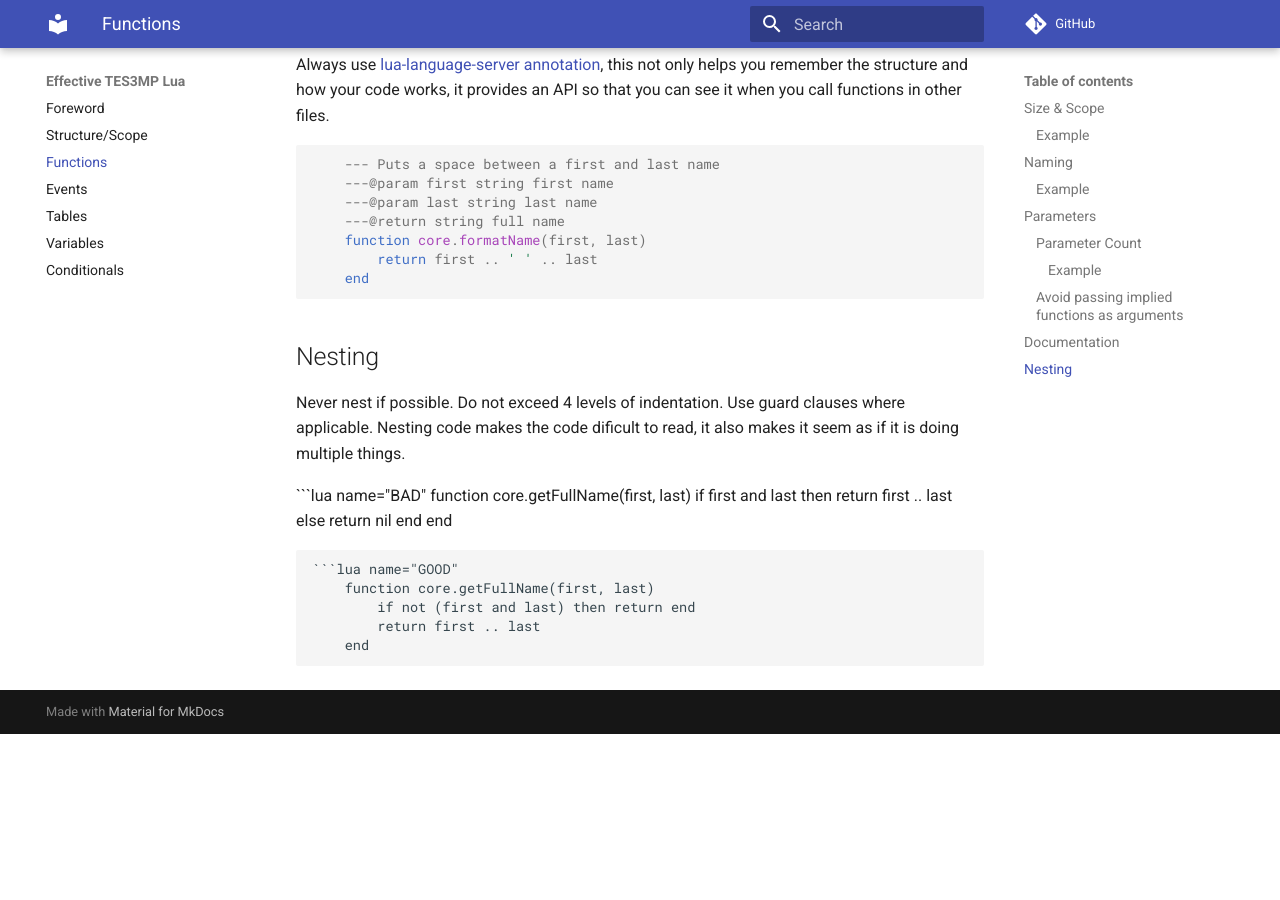
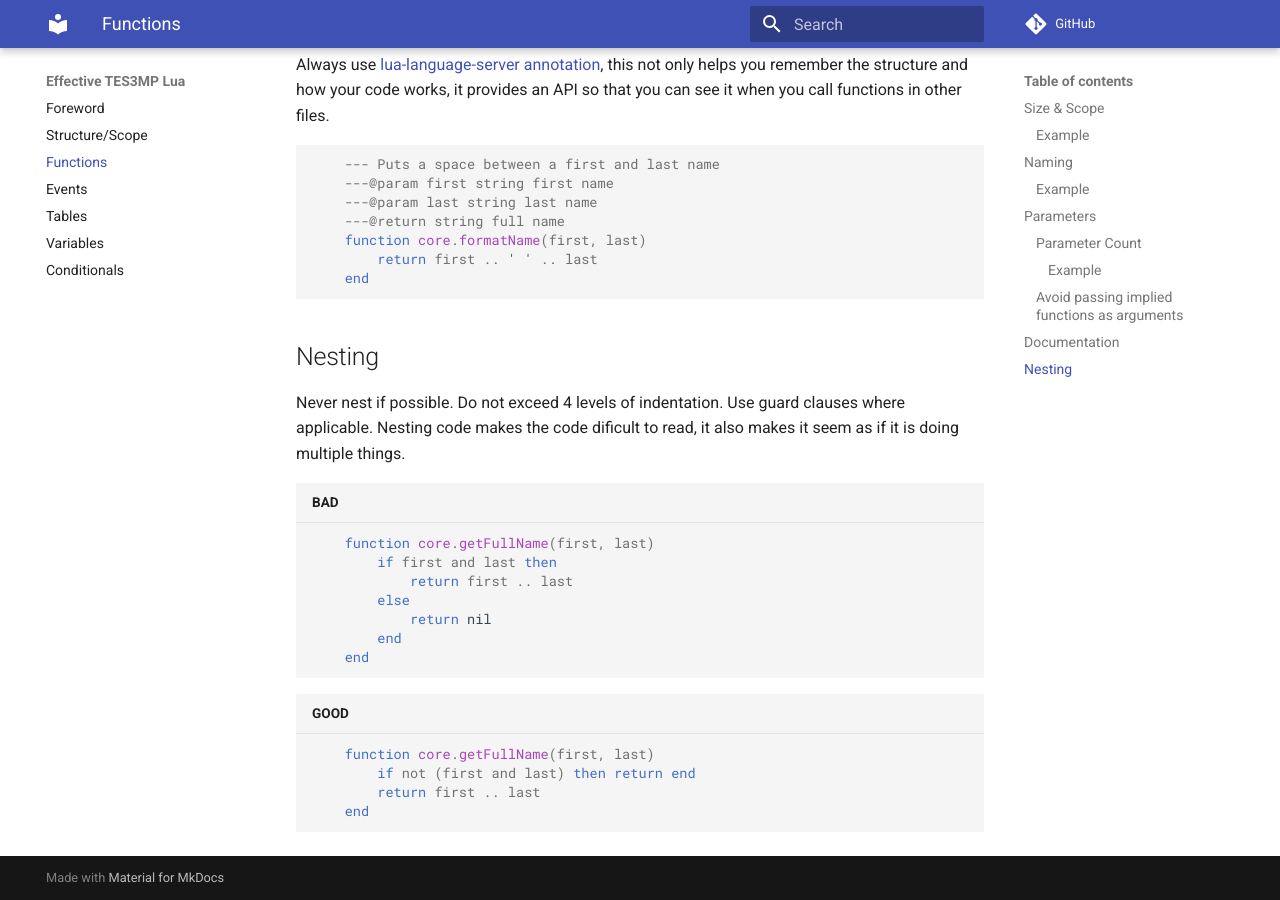
Before and after one commit to Resdayn-RP/effective-tes3mp-lua, an MkDocs documentation site: the page built from docs/functions.md, in a window 1280 px wide and 900 px high, scrolled down 2373 px. Built offline with MkDocs 1.6.1 and Material for MkDocs 9.7.7, drawn with Linux system fonts in a browser that asks for light colours; comment, search, counter and statistics services are not loaded; before the commit the page ends 3107 px from its top, so only the background shows below that.

Commit message:
tweak(functions): code block titles

````diff
--- a/docs/functions.md
+++ b/docs/functions.md
@@ -92,7 +92,7 @@
 ## Nesting
 Never nest if possible. Do not exceed 4 levels of indentation. Use guard clauses where applicable. Nesting code makes the code dificult to read, it also makes it seem as if it is doing multiple things.
 
-```lua name="BAD"
+```lua title="BAD"
     function core.getFullName(first, last)
         if first and last then
             return first .. last
@@ -102,7 +102,7 @@
     end
 ```
 
-```lua name="GOOD"
+```lua title="GOOD"
     function core.getFullName(first, last)
         if not (first and last) then return end
         return first .. last
````
